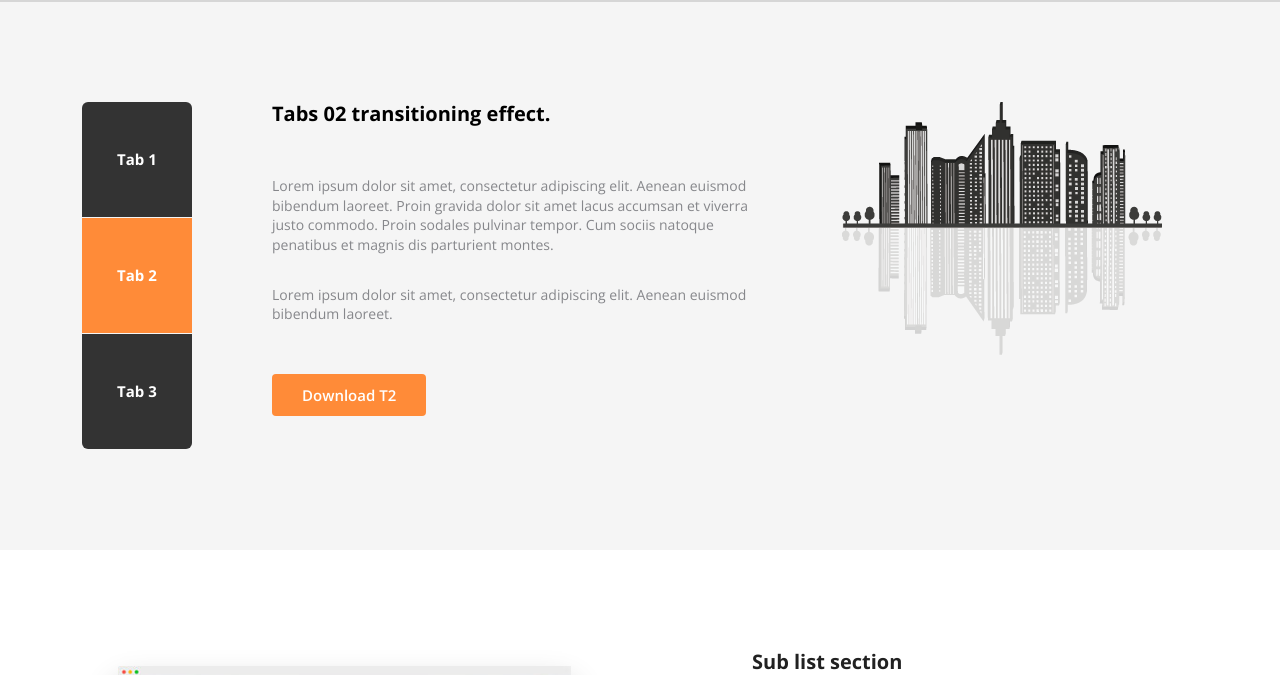
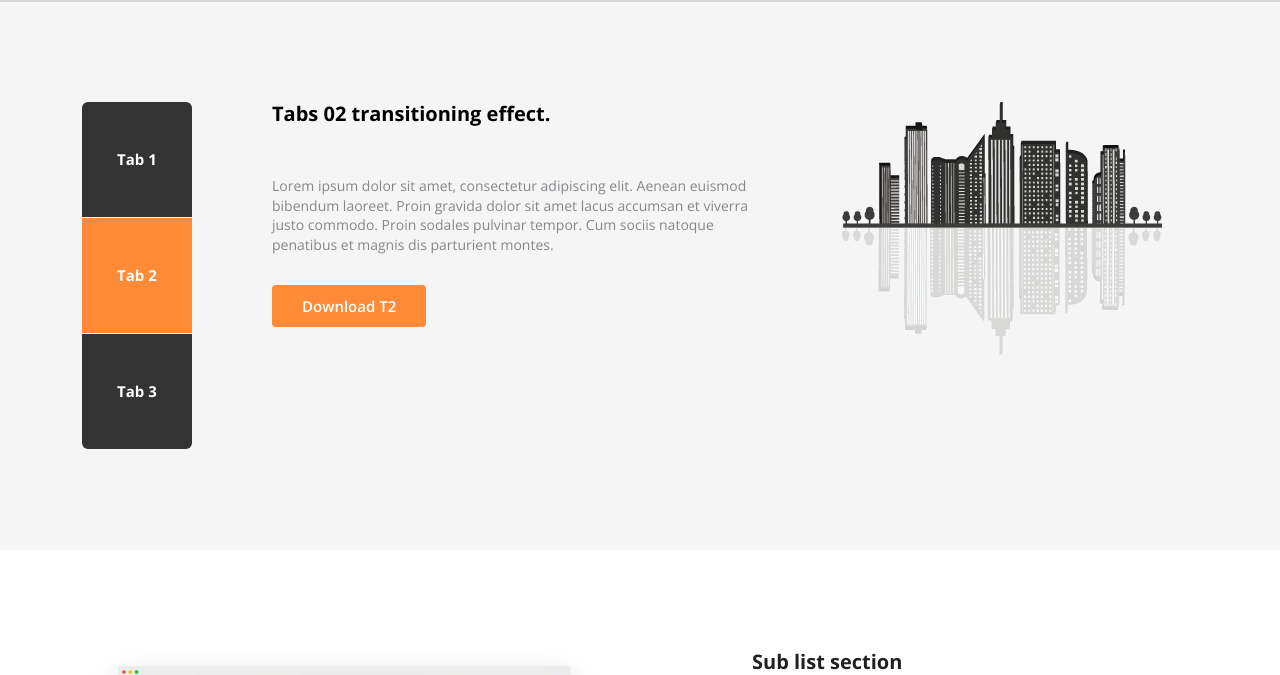
Before and after one commit to adharsumon/axit, a plain HTML site: page index.html in a window 1280 px wide. Both pictures are taken after a click on the element "Tab 2". Shown: the part 893-1568 px from the top of the page. Drawn offline with nearby package versions, Linux system fonts and the light colour scheme.

Commit message:
final update

```diff
--- a/css/style.css
+++ b/css/style.css
@@ -475,7 +475,9 @@ header.sticky {
 .tab_middle a:hover::before {
 	width: 100%;
 }
-
+.tab_n_02 a {
+	margin-top: 0;
+}
 /*==================================
 	 	Sub List Css Here
 ==================================*/
--- a/index.html
+++ b/index.html
@@ -163,9 +163,6 @@
 									bibendum laoreet. Proin gravida dolor sit amet lacus accumsan et viverra justo
 									commodo. Proin sodales pulvinar tempor. Cum sociis natoque penatibus et magnis dis
 									parturient montes.</p>
-
-								<p>Lorem ipsum dolor sit amet, consectetur adipiscing elit. Aenean euismod bibendum
-									laoreet.</p>
 								<a class="tab_btn btn" href="#">download t2</a>
 							</div>
 
```
